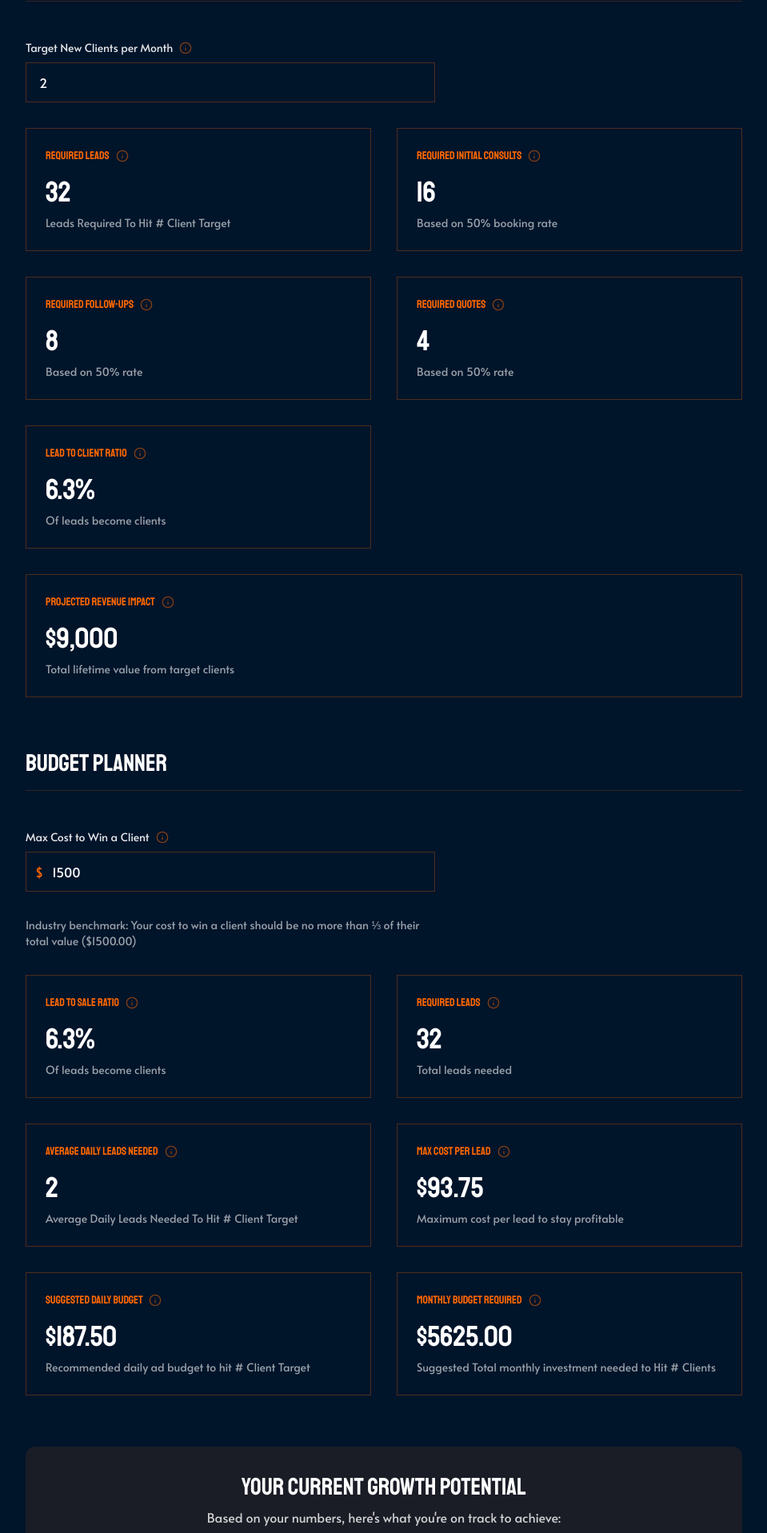
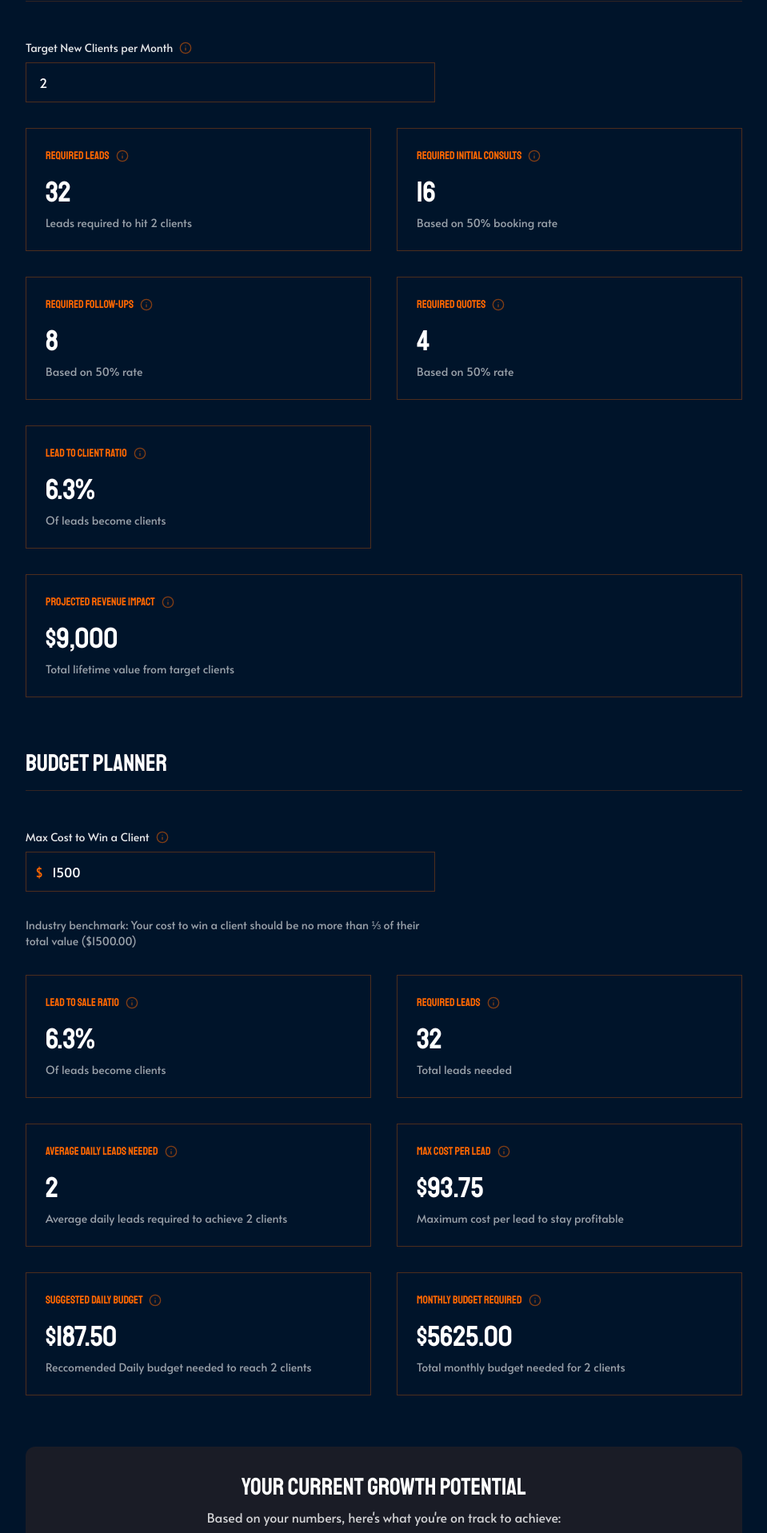
Before and after one commit to jack-xcelerate/sales-calculator, a Next.js app: page / in a window 1280 px wide. Shown: the part 1382-3299 px from the top of the page at 80% size, without its empty margins (160-1119 px from the left). Built offline with nearby package versions, Linux system fonts and the light colour scheme.

Commit message:
Description of your changes

```diff
--- a/app/components/sales-calculator.tsx
+++ b/app/components/sales-calculator.tsx
@@ -433,7 +433,7 @@ const SalesCalculator = ({ inputs: initialInputs }: { inputs: Inputs }) => {
               <MetricCard
                 label="Required Leads"
                 value={metrics.estLeads}
-                subtitle="Leads Required To Hit # Client Target"
+                subtitle={`Leads required to hit ${inputs.targetNewClients} clients`}
                 tooltipContent="Number of leads required to reach your client goal based on current conversion rates"
               />
               <MetricCard
@@ -505,7 +505,7 @@ const SalesCalculator = ({ inputs: initialInputs }: { inputs: Inputs }) => {
               <MetricCard
                 label="Average Daily Leads Needed"
                 value={metrics.estLeads > 0 ? Math.ceil(metrics.estLeads / 30) : 0}
-                subtitle="Average Daily Leads Needed To Hit # Client Target"
+                subtitle={`Average daily leads required to achieve ${inputs.targetNewClients} clients`}
                 tooltipContent="Number of leads you need to generate each day"
               />
               <MetricCard
@@ -519,7 +519,7 @@ const SalesCalculator = ({ inputs: initialInputs }: { inputs: Inputs }) => {
                 value={metrics.leadToSale > 0 && metrics.estLeads > 0 ?
                 `$${((Math.ceil(metrics.estLeads / 30)) * (inputs.clientSpend * (metrics.leadToSale / 100))).toFixed(2)}` :
                 "$0.00"}
-                subtitle="Recommended daily ad budget to hit # Client Target"
+                subtitle={`Reccomended Daily budget needed to reach ${inputs.targetNewClients} clients`}
                 tooltipContent="Suggested daily advertising budget to achieve your goals"
               />
               <MetricCard
@@ -527,7 +527,7 @@ const SalesCalculator = ({ inputs: initialInputs }: { inputs: Inputs }) => {
                 value={metrics.leadToSale > 0 && metrics.estLeads > 0 ?
                 `$${(((Math.ceil(metrics.estLeads / 30)) * (inputs.clientSpend * (metrics.leadToSale / 100))) * 30).toFixed(2)}` :
                 "$0.00"}
-                subtitle="Suggested Total monthly investment needed to Hit # Clients"
+                subtitle={`Total monthly budget needed for ${inputs.targetNewClients} clients`}
                 tooltipContent="Total monthly budget required to achieve your client acquisition goals"
               />
             </div>
```
